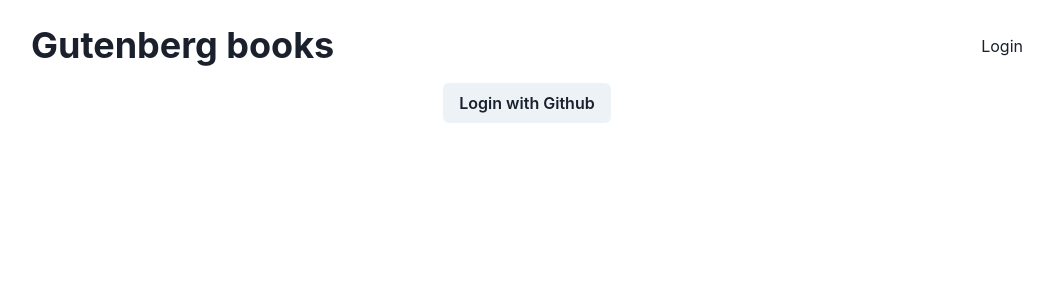
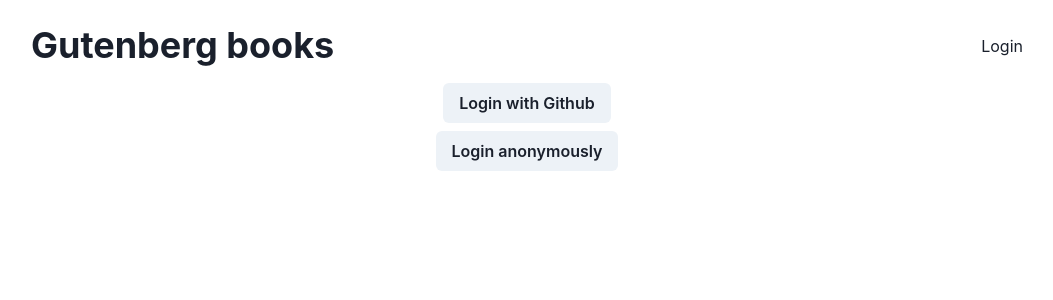
Before and after one commit to Rei-x/gutenberg-books, a Next.js app: page /login in a window 1280 px wide. Shown: the top 300 px of the page, without its empty margins (113-1166 px from the left). Built offline with nearby package versions, Linux system fonts and the light colour scheme.

Commit message:
Add anonymous login

```diff
--- a/src/pages/login.tsx
+++ b/src/pages/login.tsx
@@ -1,8 +1,8 @@
 import Layout from '@/components/Layout';
 import { NextPage } from 'next';
 import React from 'react';
-import { Button, Center } from '@chakra-ui/react';
-import { GithubAuthProvider, signInWithPopup } from 'firebase/auth';
+import { Button, Center, VStack } from '@chakra-ui/react';
+import { GithubAuthProvider, signInAnonymously, signInWithPopup } from 'firebase/auth';
 import { auth } from '@/firebase';
 import { useRouter } from 'next/router';
 
@@ -12,7 +12,10 @@ const Login: NextPage = () => {
   return (
     <Layout>
       <Center mt={4}>
-        <Button onClick={() => signInWithPopup(auth, provider).then(() => router.push("/"))}>Login with Github</Button>
+        <VStack>
+          <Button onClick={() => signInWithPopup(auth, provider).then(() => router.push("/"))}>Login with Github</Button>
+          <Button onClick={() => signInAnonymously(auth).then(() => router.push("/"))}>Login anonymously</Button>
+        </VStack>
       </Center>
     </Layout>
   );
```
